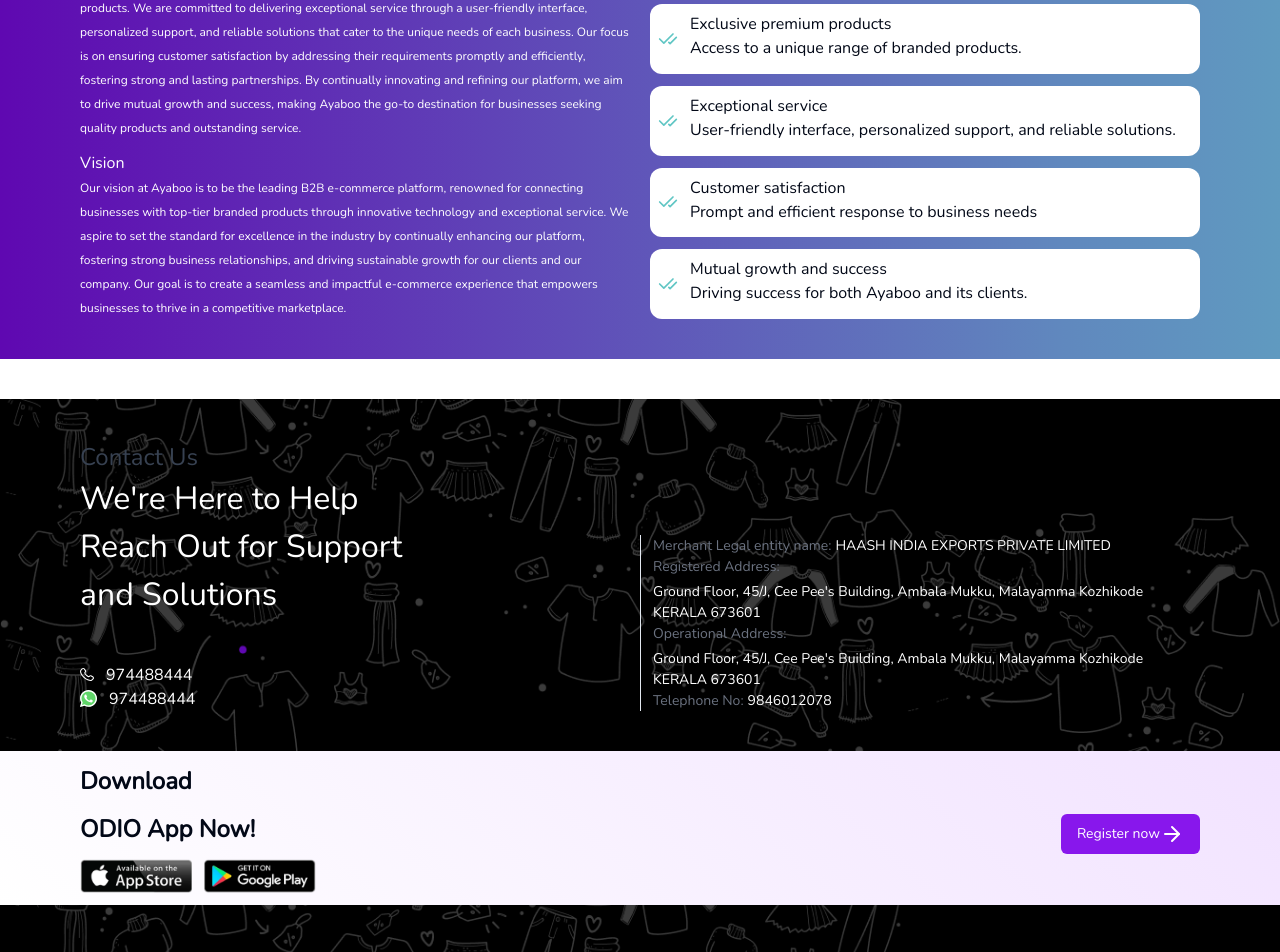
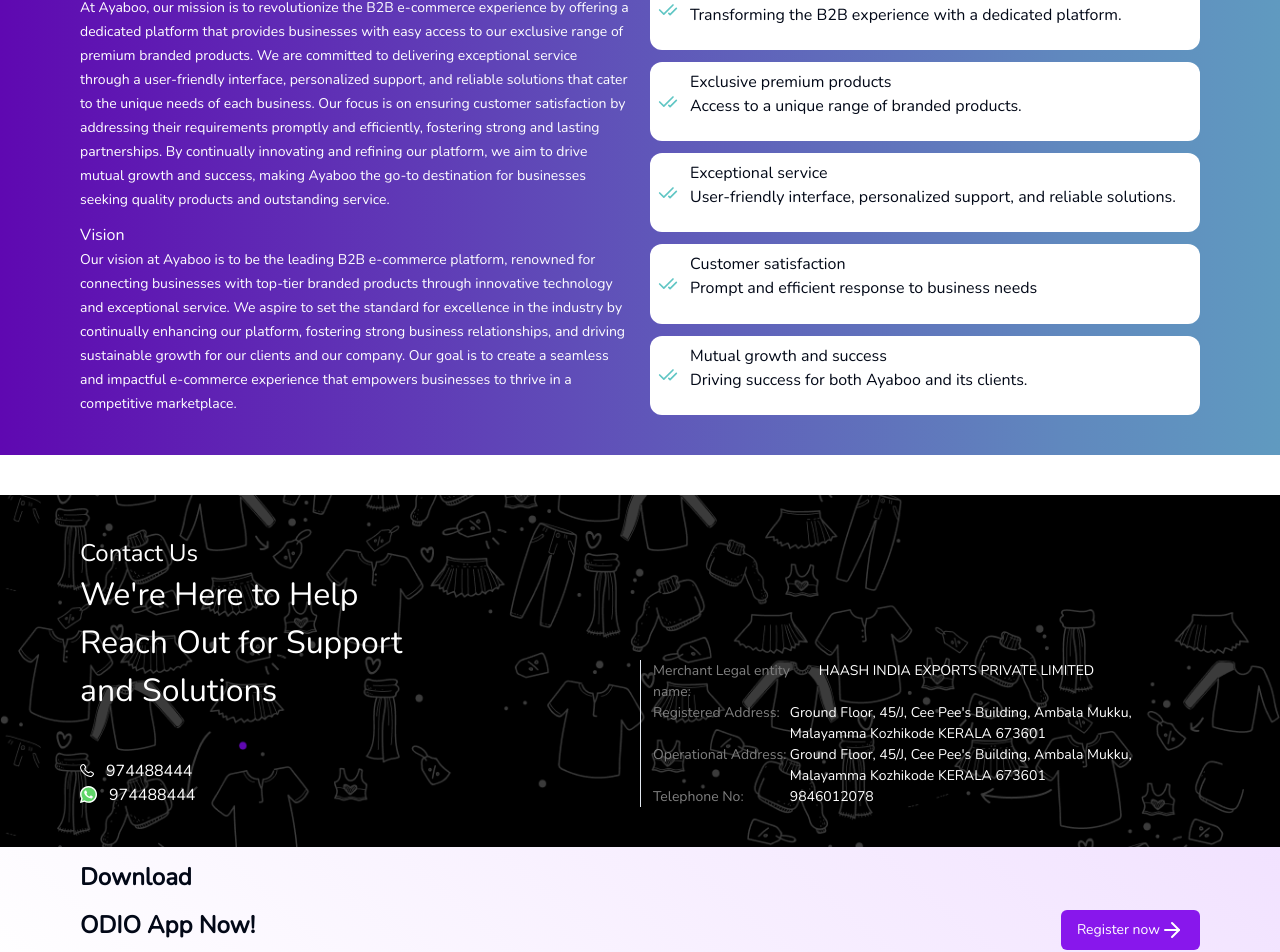
Before and after one commit to MSAFVANKV02/client_model_design_2025, a React (Vite) app: page /about in a window 1280 px wide. Shown: the part 1817-2769 px from the top of the page. Built offline with nearby package versions, Linux system fonts and the light colour scheme; what tailwindcss-debug-screens, tailwindcss-no-scrollbar would draw is missing.

Commit message:
added preloader page position

```diff
--- a/src/App.tsx
+++ b/src/App.tsx
@@ -54,7 +54,10 @@
       >
         <StaticNavbar />
 
-        <Outlet />
+        <div className="">
+           <Outlet />
+        </div>
+
         <Footer />
         <Toaster position="top-right" reverseOrder={false} />
       </div>
--- a/src/components/landings/about_Sec/About_Sec2.tsx
+++ b/src/components/landings/about_Sec/About_Sec2.tsx
@@ -12,7 +12,7 @@
       <div className="text-center flex flex-col justify-center items-center">
         <div className=" sm:w-3/4 ">
           <h5>What We Have</h5>
-          <small className="text-gray-400">
+          <small className="text-gray-400 ">
             Ayaboo, proudly operated by Haash India Exports Pvt. Ltd., is a
             dynamic B2B e-commerce platform designed to showcase and distribute
             our exclusive range of branded products. Our platform offers a
--- a/src/components/landings/about_Sec/About_Sec3.tsx
+++ b/src/components/landings/about_Sec/About_Sec3.tsx
@@ -36,7 +36,7 @@
         <div className="text-white md:w-1/2 w-full space-y-3">
           <div className="">
             <p className="">Mission</p>
-            <small className="text-xs">
+            <small className="">
               At Ayaboo, our mission is to revolutionize the B2B e-commerce
               experience by offering a dedicated platform that provides
               businesses with easy access to our exclusive range of premium
@@ -54,7 +54,7 @@
           {/* --- */}
           <div className="">
             <p className="">Vision</p>
-            <small className="text-xs">
+            <small className="">
               Our vision at Ayaboo is to be the leading B2B e-commerce platform,
               renowned for connecting businesses with top-tier branded products
               through innovative technology and exceptional service. We aspire
--- a/src/components/landings/about_Sec/About_Sec4.tsx
+++ b/src/components/landings/about_Sec/About_Sec4.tsx
@@ -24,7 +24,7 @@
           <div className="md:w-1/2 w-full h-full space-y-11">
             {/* ------- */}
             <div className=" h-full">
-              <h4 className="text-gray-700">Contact Us</h4>
+              <h4 className="text-white">Contact Us</h4>
               <div className="text-white">
                 <h3>We're Here to Help</h3>
                 <h3>Reach Out for Support </h3>
@@ -33,19 +33,45 @@
             </div>
             {/* ===== */}
             <div className="mt-auto h-full flex flex-col text-white">
-              <a href="tel:974488444" className="flex items-center gap-3"><img src="img/icons/Phone_icon.svg" alt="" /> 974488444</a>
-              <a href="tel:974488444" className="flex items-center gap-3"><img src="img/icons/logos_whatsapp-icon.svg" alt="" /> 974488444</a>
+              <a href="tel:974488444" className="flex items-center gap-3">
+                <img src="img/icons/Phone_icon.svg" alt="" /> 974488444
+              </a>
+              <a href="tel:974488444" className="flex items-center gap-3">
+                <img src="img/icons/logos_whatsapp-icon.svg" alt="" /> 974488444
+              </a>
             </div>
           </div>
           {/* second half */}
           <div className="md:w-1/2 w-full mt-auto">
-          <div className="border-l pl-3">
-            <span className="text-gray-500 flex flex-wrap items-center gap-1">Merchant Legal entity name: <h5 className="text-white">HAASH INDIA EXPORTS PRIVATE LIMITED</h5></span>
-            <span className="text-gray-500 flex flex-wrap items-center gap-1">Registered Address: <h5 className="text-white">Ground Floor, 45/J, Cee Pee's Building, Ambala Mukku, Malayamma Kozhikode KERALA 673601</h5></span>
-            <span className="text-gray-500 flex flex-wrap items-center gap-1">Operational Address: <h5 className="text-white">Ground Floor, 45/J, Cee Pee's Building, Ambala Mukku, Malayamma Kozhikode KERALA 673601</h5></span>
-            <span className="text-gray-500 flex flex-wrap items-center gap-1">Telephone No: <h5 className="text-white">9846012078</h5></span>
-
-          </div>
+            <div className="border-l pl-3">
+              <div className="flex lg:flex-row flex-col justify-between">
+                <span>Merchant Legal entity name:</span>
+                <span className="lg:w-3/4 text-white">
+                  HAASH INDIA EXPORTS PRIVATE LIMITED
+                </span>
+              </div>
+              {/*  */}
+              <div className="flex lg:flex-row flex-col justify-between">
+                <span>Registered Address: </span>
+                <span className="lg:w-3/4 text-white">
+                  Ground Floor, 45/J, Cee Pee's Building, Ambala Mukku,
+                  Malayamma Kozhikode KERALA 673601
+                </span>
+              </div>
+              {/*  */}
+              <div className="flex lg:flex-row flex-col justify-between">
+                <span>Operational Address: </span>
+                <span className="lg:w-3/4 text-white">
+                  Ground Floor, 45/J, Cee Pee's Building, Ambala Mukku,
+                  Malayamma Kozhikode KERALA 673601
+                </span>
+              </div>
+              {/*  */}
+              <div className="flex lg:flex-row flex-col justify-between">
+                <span>Telephone No: </span>
+                <span className="lg:w-3/4 text-white">9846012078</span>
+              </div>
+            </div>
           </div>
         </div>
       </div>
--- a/src/index.css
+++ b/src/index.css
@@ -137,6 +137,10 @@
   color: gray ;
 }
 
+small{
+  @apply xl:text-sm
+}
+
 label {
   margin: 0px 0px 0px 0px !important;
 }
@@ -187,6 +191,10 @@
 }
 .section_container2 {
   @apply  2xl:px-0 xl:px-20 md:px-14 sm:px-10 px-2 mx-auto;
+}
+
+.page-container{
+  @apply w-full max-w-screen-2xl mx-auto;
 }
 
 .bg-combined-gradients {
--- a/src/preloader-page.tsx
+++ b/src/preloader-page.tsx
@@ -4,7 +4,7 @@
 import "@/assets/css/preloader.css"
 function PreloaderPage() {
   return (
-    <div className="fixed top-0 left-0  bg-white h-screen w-full z-[10003] flex justify-center items-center">
+    <div className="fixed top-0 left-0  bg-white/50 backdrop-blur-sm h-screen w-full z-[10003] flex justify-center items-center">
       <Link className="flex gap-2 group items-center select-none" to={`/`}>
         <div className="h-10 relative w-10 rounded-2xl bg-textMain flex items-center justify-center overflow-hidden">
           {/* Image slides continuously */}
@@ -22,7 +22,7 @@
             className="absolute animate-slideIcon"
           />
         </div>
-        <h4 className="font-bold">Ayaboo</h4>
+        {/* <h4 className="font-bold">Ayaboo</h4> */}
       </Link>
     </div>
   );
```
